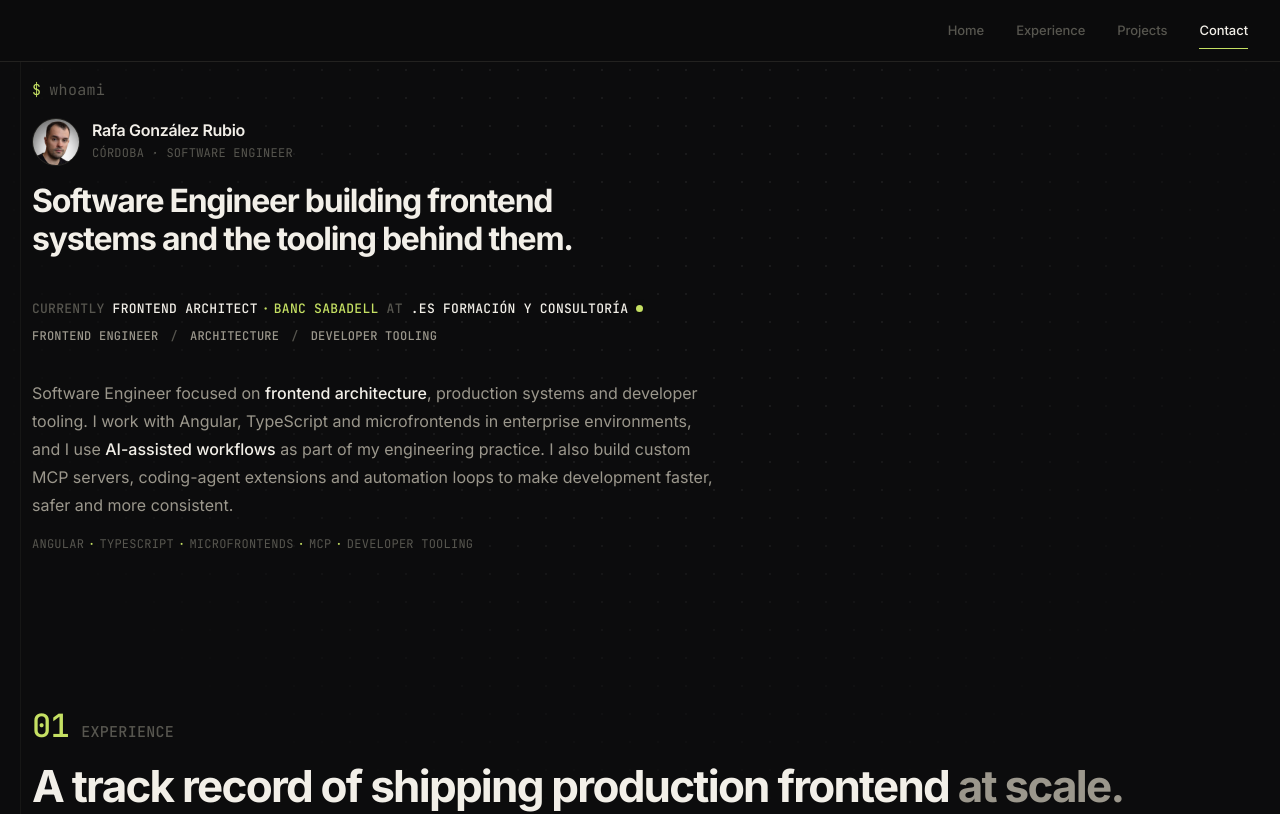
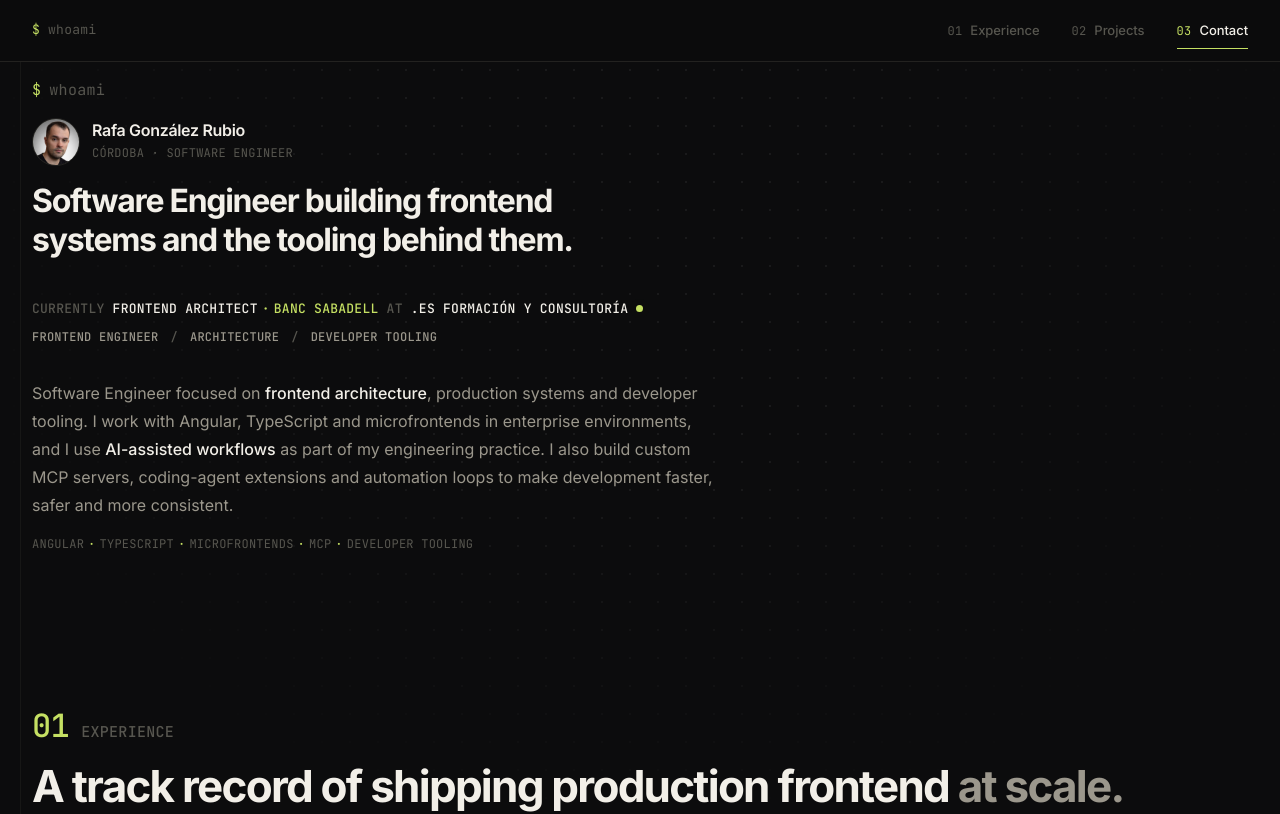
Before and after one commit to RafaGonzalezDev/personal-portfolio, a React (Vite) app: page / in a window 1280 px wide. Shown: the top 814 px of the page. Built offline with nearby package versions, Linux system fonts and the light colour scheme.

Commit message:
feat(nav): add command home link

```diff
--- a/src/components/Navbar.jsx
+++ b/src/components/Navbar.jsx
@@ -1,6 +1,8 @@
 import { useState, useEffect, useRef } from 'react';
 import styles from '@/styles/Navbar.module.css';
 import { NAVBAR_ITEMS } from '@/constants';
+
+const formatIndex = (index) => String(index + 1).padStart(2, '0');
 
 const Navbar = () => {
   const [activeItem, setActiveItem] = useState(NAVBAR_ITEMS[0]?.id ?? 'home');
@@ -95,11 +97,31 @@ const Navbar = () => {
     }
   };
 
+  const homeItem = NAVBAR_ITEMS.find((item) => item.id === 'home');
+  const sectionItems = NAVBAR_ITEMS.filter((item) => item.isNumbered);
+
   return (
     <nav className={styles.nav} aria-label="Primary">
       <div className={styles.inner}>
+        {homeItem ? (
+          <a
+            href={`#${homeItem.id}`}
+            className={`${styles.link} ${styles.commandLink} ${
+              activeItem === homeItem.id ? styles.linkActive : ''
+            }`}
+            onClick={(e) => {
+              e.preventDefault();
+              handleClick(homeItem.id);
+            }}
+            aria-current={activeItem === homeItem.id ? 'true' : undefined}
+          >
+            <span className={styles.commandPrompt}>$</span>
+            <span className={styles.commandText}>{homeItem.label}</span>
+          </a>
+        ) : null}
+
         <ul className={styles.list}>
-          {NAVBAR_ITEMS.map((item) => (
+          {sectionItems.map((item, index) => (
             <li key={item.id} className={styles.item}>
               <a
                 href={`#${item.id}`}
@@ -112,6 +134,7 @@ const Navbar = () => {
                 }}
                 aria-current={activeItem === item.id ? 'true' : undefined}
               >
+                <span className={styles.linkIndex}>{formatIndex(index)}</span>
                 <span className={styles.linkLabel}>{item.label}</span>
               </a>
             </li>
--- a/src/constants/navbarItems.js
+++ b/src/constants/navbarItems.js
@@ -2,18 +2,22 @@
 export const NAVBAR_ITEMS = [
   {
     id: 'home',
-    label: 'Home',
+    label: 'whoami',
+    isNumbered: false,
   },
   {
     id: 'experience',
     label: 'Experience',
+    isNumbered: true,
   },
   {
     id: 'projects',
     label: 'Projects',
+    isNumbered: true,
   },
   {
     id: 'contact',
     label: 'Contact',
+    isNumbered: true,
   },
 ];
--- a/src/styles/Navbar.module.css
+++ b/src/styles/Navbar.module.css
@@ -11,7 +11,7 @@
 .inner {
   display: flex;
   align-items: center;
-  justify-content: flex-end;
+  justify-content: space-between;
   gap: var(--space-5);
   max-width: var(--max-width-wide);
   margin: 0 auto;
@@ -39,6 +39,37 @@
   transition: color var(--duration-base) var(--ease);
 }
 
+.commandLink {
+  flex-shrink: 0;
+  font-family: var(--font-mono);
+  font-size: var(--font-size-sm);
+  letter-spacing: var(--tracking-wide);
+}
+
+.commandPrompt {
+  color: var(--accent);
+  transition: color var(--duration-base) var(--ease);
+}
+
+.commandText {
+  color: inherit;
+  transition: color var(--duration-base) var(--ease);
+}
+
+.link:hover .commandText,
+.linkActive .commandText {
+  color: var(--text);
+}
+
+.linkIndex {
+  font-family: var(--font-mono);
+  font-size: var(--font-size-xs);
+  font-variant-numeric: tabular-nums;
+  letter-spacing: var(--tracking-wide);
+  color: var(--text-faint);
+  transition: color var(--duration-base) var(--ease);
+}
+
 .linkLabel {
   font-family: var(--font-sans);
   font-size: var(--font-size-sm);
@@ -51,6 +82,11 @@
 .link:hover .linkLabel,
 .linkActive .linkLabel {
   color: var(--text);
+}
+
+.link:hover .linkIndex,
+.linkActive .linkIndex {
+  color: var(--accent);
 }
 
 .linkActive {
@@ -70,11 +106,14 @@
 @media (max-width: 640px) {
   .inner {
     align-items: center;
+    gap: var(--space-4);
     padding: var(--space-3) var(--inline-padding);
   }
   .list {
     gap: var(--space-4);
-    width: 100%;
-    justify-content: space-between;
+    justify-content: flex-end;
+  }
+  .linkIndex {
+    display: none;
   }
 }
```
